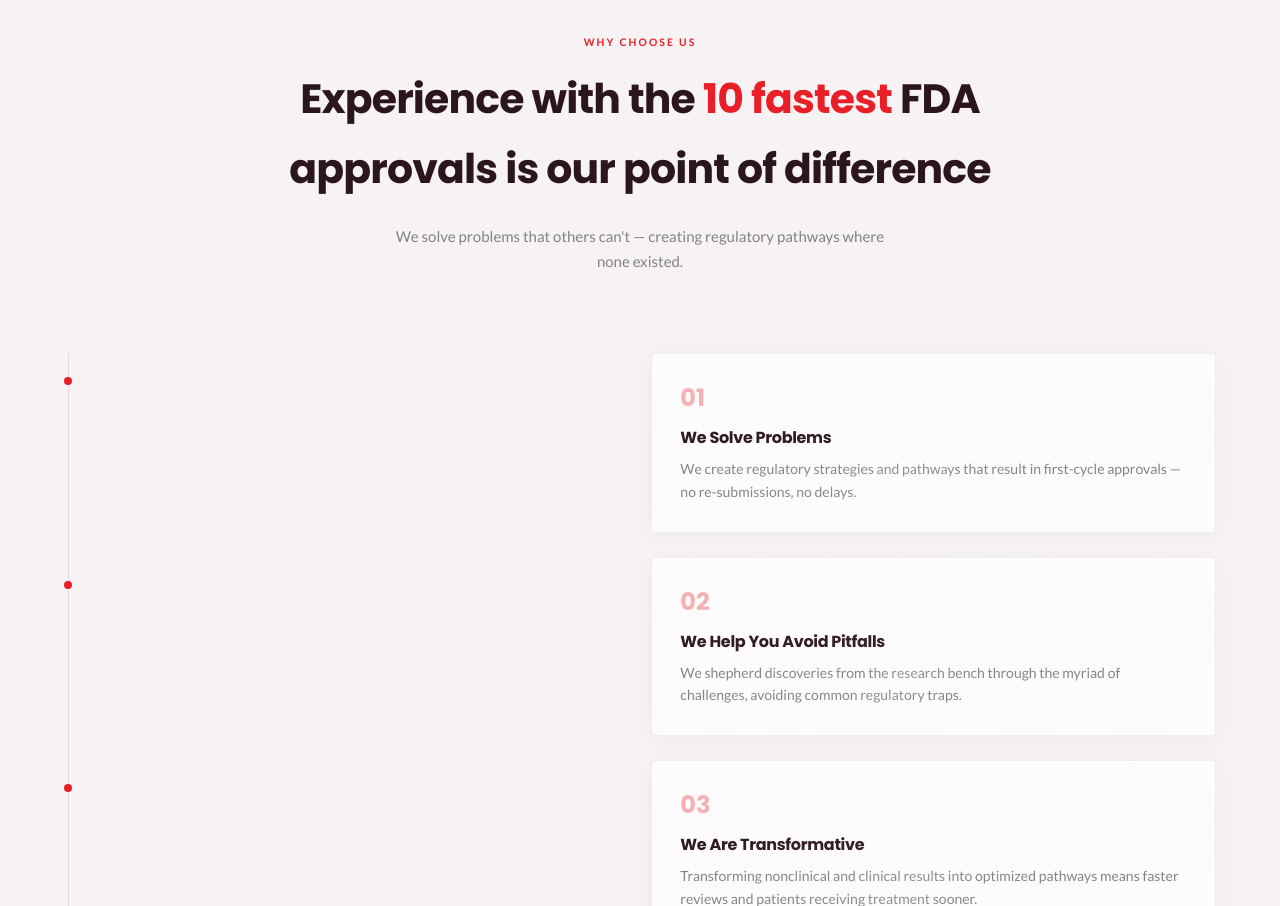
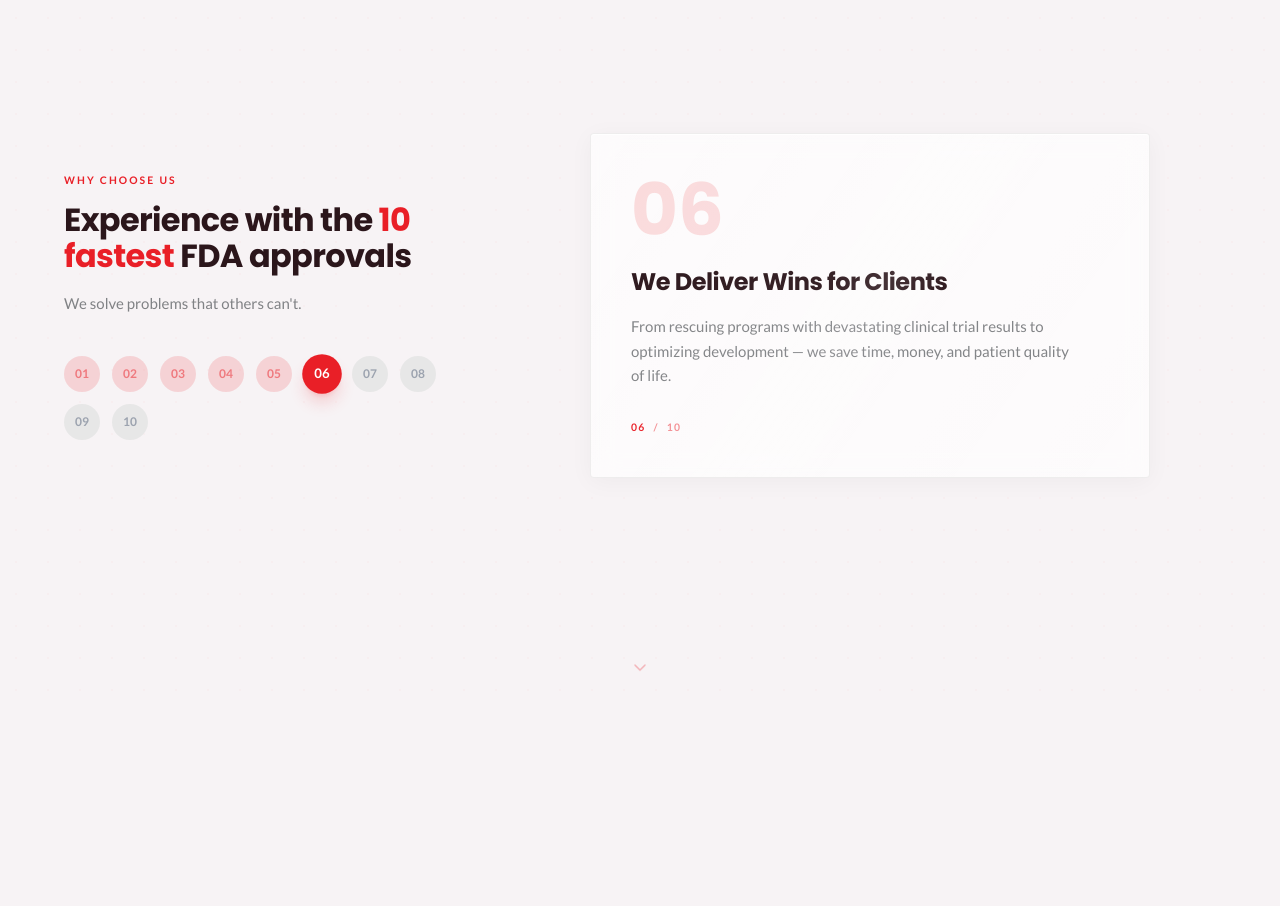
Before and after one commit to ETfromthemoon/globoscience-redesign, a Next.js app: page / in a window 1280 px wide. Shown: the part 3000-3906 px from the top of the page. Built offline with nearby package versions, Linux system fonts and the light colour scheme.

Commit message:
v5 Scroll-driven WhyUs: sticky section, cards advance 1→10 with scroll, AnimatePresence transitions, clickable dot nav, giant card numbers

```diff
--- a/src/app/_components/why-us.tsx
+++ b/src/app/_components/why-us.tsx
@@ -1,12 +1,13 @@
 "use client";
 
-import { useRef, useEffect } from "react";
+import { useRef, useState, useEffect } from "react";
+import { motion, AnimatePresence } from "motion/react";
 
 const REASONS = [
   { num: "01", title: "We Solve Problems", desc: "We create regulatory strategies and pathways that result in first-cycle approvals — no re-submissions, no delays." },
   { num: "02", title: "We Help You Avoid Pitfalls", desc: "We shepherd discoveries from the research bench through the myriad of challenges, avoiding common regulatory traps." },
   { num: "03", title: "We Are Transformative", desc: "Transforming nonclinical and clinical results into optimized pathways means faster reviews and patients receiving treatment sooner." },
-  { num: "04", title: "You Gain Critical Insights", desc: "We deliver sage insights into regulators' thinking at every step of the product development cycle." },
+  { num: "04", title: "You Gain Critical Insights", desc: "We deliver sage insights into regulators' thinking at every step of the product development cycle across all therapeutic areas." },
   { num: "05", title: "Unmatched Strategic Expertise", desc: "Our team brings global experience across geographic regions, development types, pathways, and routes of administration." },
   { num: "06", title: "We Deliver Wins for Clients", desc: "From rescuing programs with devastating clinical trial results to optimizing development — we save time, money, and patient quality of life." },
   { num: "07", title: "Breakthrough Regulatory Strategies", desc: "Our expertise in forging new regulatory pathways is unparalleled and our major differentiator in the industry." },
@@ -15,59 +16,143 @@
   { num: "10", title: "We Help Fuel Your Growth", desc: "We've helped startups launch their first products and globally recognized brands advance their pipelines." },
 ];
 
+const TOTAL_CARDS = REASONS.length;
+const SECTION_MULTIPLIER = 10; // How many vh of scroll per card
+
 export default function WhyUs() {
-  const headerRef = useRef<HTMLDivElement>(null);
-  const cardsRef = useRef<HTMLDivElement>(null);
+  const sectionRef = useRef<HTMLElement>(null);
+  const [activeIndex, setActiveIndex] = useState(0);
+  const [direction, setDirection] = useState(1);
+  const prevIndex = useRef(0);
 
   useEffect(() => {
-    const obs = new IntersectionObserver(
-      ([e]) => { if (e.isIntersecting) { e.target.classList.add("is-visible"); obs.unobserve(e.target); } },
-      { threshold: 0.1 }
-    );
-    [headerRef.current, cardsRef.current].forEach((el) => { if (el) obs.observe(el); });
-    return () => obs.disconnect();
+    const section = sectionRef.current;
+    if (!section) return;
+
+    const totalHeight = window.innerHeight * SECTION_MULTIPLIER;
+
+    const onScroll = () => {
+      const rect = section.getBoundingClientRect();
+      // How far into the section are we? (0 = top of section just entered, 1 = bottom reached)
+      const sectionTop = rect.top;
+      const sectionHeight = rect.height;
+      const progress = Math.max(0, Math.min(1, -sectionTop / (sectionHeight - window.innerHeight)));
+
+      const newIndex = Math.min(TOTAL_CARDS - 1, Math.floor(progress * TOTAL_CARDS));
+      if (newIndex !== prevIndex.current) {
+        setDirection(newIndex > prevIndex.current ? 1 : -1);
+        prevIndex.current = newIndex;
+        setActiveIndex(newIndex);
+      }
+    };
+
+    window.addEventListener("scroll", onScroll, { passive: true });
+    onScroll(); // init
+    return () => window.removeEventListener("scroll", onScroll);
   }, []);
 
+  const cardVariants = {
+    enter: (dir: number) => ({ opacity: 0, y: dir > 0 ? 60 : -60, scale: 0.95, filter: "blur(4px)" }),
+    center: { opacity: 1, y: 0, scale: 1, filter: "blur(0px)" },
+    exit: (dir: number) => ({ opacity: 0, y: dir > 0 ? -40 : 40, scale: 1.02, filter: "blur(2px)" }),
+  };
+
   return (
-    <section id="why" className="relative overflow-hidden bg-bg-alt py-32">
-      <div className="relative z-10 mx-auto max-w-[1200px] px-6">
-        <div ref={headerRef} className="scroll-reveal mb-20 text-center">
+    <section
+      id="why"
+      ref={sectionRef}
+      className="relative overflow-hidden bg-bg-alt"
+      style={{ height: `${SECTION_MULTIPLIER * 100}vh` }}
+    >
+      {/* Sticky container — pins to viewport */}
+      <div className="sticky top-0 flex h-screen items-center justify-center overflow-hidden">
+        {/* Subtle bg pattern */}
+        <div className="pointer-events-none absolute inset-0 bg-dots opacity-20" />
+
+        <div className="relative z-10 mx-auto flex w-full max-w-[1200px] flex-col items-center gap-12 px-6 lg:flex-row lg:gap-20">
+          {/* Left: header + progress indicator */}
+          <div className="flex-shrink-0 text-center lg:w-[380px] lg:text-left">
             <span className="mb-3 block text-[0.65rem] font-bold uppercase tracking-[0.2em] text-brand">
               Why Choose Us
             </span>
-          <h2 className="mb-5 font-heading text-[clamp(2rem,3.2vw,2.8rem)] font-bold tracking-[-0.02em] text-text-primary text-wrap-balance">
+            <h2 className="mb-4 font-heading text-[clamp(1.6rem,2.5vw,2.4rem)] font-bold leading-[1.15] tracking-[-0.02em] text-text-primary text-wrap-balance">
               Experience with the{" "}
-            <span className="text-brand">10 fastest</span> FDA approvals is our
-            point of&nbsp;difference
+              <span className="text-brand">10 fastest</span> FDA approvals
             </h2>
-          <p className="mx-auto max-w-[560px] text-[0.9375rem] leading-relaxed text-text-body">
-            We solve problems that others can&apos;t — creating regulatory pathways where none existed.
+            <p className="text-[0.9375rem] leading-relaxed text-text-body">
+              We solve problems that others can&apos;t.
             </p>
+
+            {/* Progress dots */}
+            <div className="mt-10 flex flex-wrap gap-2 lg:gap-3">
+              {REASONS.map((r, i) => (
+                <button
+                  key={r.num}
+                  onClick={() => {
+                    setDirection(i > activeIndex ? 1 : -1);
+                    prevIndex.current = i;
+                    setActiveIndex(i);
+                    // Jump to scroll position
+                    const section = sectionRef.current;
+                    if (section) {
+                      const targetY = section.offsetTop + (section.offsetHeight * i) / TOTAL_CARDS;
+                      window.scrollTo({ top: targetY, behavior: "smooth" });
+                    }
+                  }}
+                  className={`flex h-9 w-9 items-center justify-center rounded-full text-xs font-bold transition-all duration-400 ${
+                    i === activeIndex
+                      ? "bg-brand text-white shadow-lg shadow-brand/20 scale-110"
+                      : i < activeIndex
+                        ? "bg-brand/15 text-brand/50"
+                        : "bg-border-light text-text-muted hover:bg-brand/10"
+                  }`}
+                  aria-label={`Reason ${r.num}`}
+                >
+                  {r.num}
+                </button>
+              ))}
+            </div>
           </div>
 
-        {/* Light cards + timeline line */}
-        <div ref={cardsRef} className="stagger relative">
-          <div className="pointer-events-none absolute top-0 bottom-0 left-[4px] w-[1px] bg-brand/15 hidden lg:block" />
+          {/* Right: active card */}
+          <div className="relative flex min-h-[280px] flex-1 items-center justify-center sm:min-h-[320px]">
+            <AnimatePresence mode="wait" custom={direction}>
+              <motion.div
+                key={activeIndex}
+                custom={direction}
+                variants={cardVariants}
+                initial="enter"
+                animate="center"
+                exit="exit"
+                transition={{ duration: 0.55, ease: [0.16, 1, 0.3, 1] }}
+                className="glass-light glass-sheen w-full max-w-[560px] rounded-sm p-10 shadow-[0_4px_24px_rgba(0,0,0,0.04)]"
+              >
+                <div className="mb-5 font-heading text-7xl font-bold leading-none text-brand/15">
+                  {REASONS[activeIndex].num}
+                </div>
+                <h3 className="mb-4 font-heading text-2xl font-semibold text-text-primary">
+                  {REASONS[activeIndex].title}
+                </h3>
+                <p className="text-[0.9375rem] leading-relaxed text-text-body">
+                  {REASONS[activeIndex].desc}
+                </p>
 
-          <div className="space-y-6">
-            {REASONS.map((reason, i) => (
-              <div key={reason.num} className="relative flex flex-col gap-6 lg:flex-row lg:items-start">
-                <div className="absolute top-6 left-0 z-20 hidden h-2 w-2 rounded-full bg-brand lg:block" />
-                <div className="hidden lg:block lg:w-1/2" />
-                <div className="glass-light glass-sheen group rounded-sm p-7 lg:w-1/2 shadow-[0_2px_16px_rgba(0,0,0,0.03)] transition-all duration-400 hover:-translate-y-1 hover:border-brand/15 hover:shadow-[0_4px_24px_rgba(233,31,39,0.06)]">
-                  <div className="mb-3 font-heading text-2xl font-bold text-brand/35">
-                    {reason.num}
+                {/* Card counter */}
+                <div className="mt-8 flex items-center gap-2 text-[0.65rem] font-bold uppercase tracking-[0.12em] text-brand/50">
+                  <span className="text-brand">{String(activeIndex + 1).padStart(2, "0")}</span>
+                  <span>/</span>
+                  <span>{String(TOTAL_CARDS).padStart(2, "0")}</span>
                 </div>
-                  <h3 className="mb-2 font-heading text-base font-semibold text-text-primary">
-                    {reason.title}
-                  </h3>
-                  <p className="text-[0.875rem] leading-relaxed text-text-body">
-                    {reason.desc}
-                  </p>
+              </motion.div>
+            </AnimatePresence>
           </div>
         </div>
-            ))}
-          </div>
+
+        {/* Scroll hint — bottom */}
+        <div className="absolute bottom-6 left-1/2 -translate-x-1/2 animate-bounce text-brand/30">
+          <svg width="20" height="20" viewBox="0 0 20 20" fill="none">
+            <path d="M5 8L10 13l5-5" stroke="currentColor" strokeWidth="1.5" strokeLinecap="round" strokeLinejoin="round" />
+          </svg>
         </div>
       </div>
     </section>
```
Lines whose indentation alone changed are shown as unchanged.
